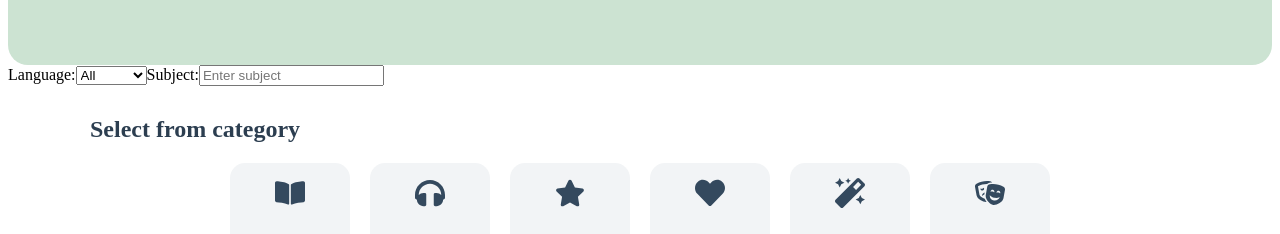
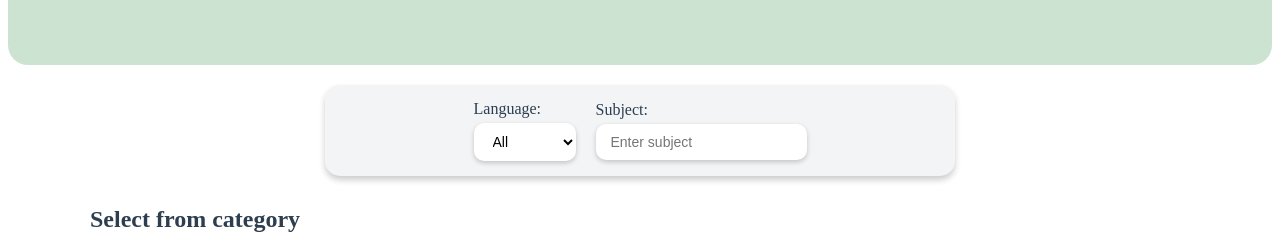
Before and after one commit to bechir-Lahouel/searchenginefront, a React (Create React App) app: page / in a window 1280 px wide. Shown: the part 402-636 px from the top of the page. Built offline with nearby package versions, Linux system fonts and the light colour scheme; no server answers.

Commit message:
style language

```diff
--- a/src/styles.css
+++ b/src/styles.css
@@ -239,3 +239,50 @@
 .footer-links a:hover {
   color: #1abc9c;
 }
+
+/* ========== Filter Component ========== */
+.filter-component {
+  display: flex;
+  gap: 20px;
+  justify-content: center;
+  align-items: center;
+  margin: 20px auto;
+  max-width: 600px;
+  padding: 15px;
+  background-color: #f2f4f6;
+  border-radius: 15px;
+  box-shadow: 0 4px 6px rgba(0, 0, 0, 0.2);
+}
+
+.filter-component label {
+  display: flex;
+  flex-direction: column;
+  font-weight: 500;
+  color: #2c3e50;
+}
+
+.filter-component select,
+.filter-component input {
+  padding: 10px 15px;
+  border: none;
+  border-radius: 10px;
+  margin-top: 5px;
+  outline: none;
+  font-size: 14px;
+}
+
+.filter-component select {
+  background-color: #ffffff;
+  cursor: pointer;
+  box-shadow: 0 2px 5px rgba(0, 0, 0, 0.2);
+}
+
+.filter-component input {
+  background-color: #ffffff;
+  box-shadow: 0 2px 5px rgba(0, 0, 0, 0.2);
+}
+
+.filter-component select:hover,
+.filter-component input:hover {
+  border: 1px solid #1abc9c;
+}
```
